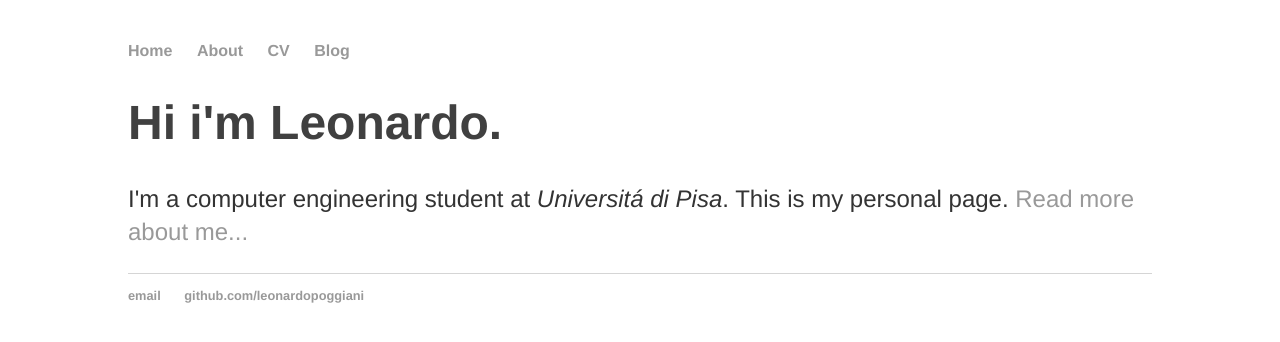
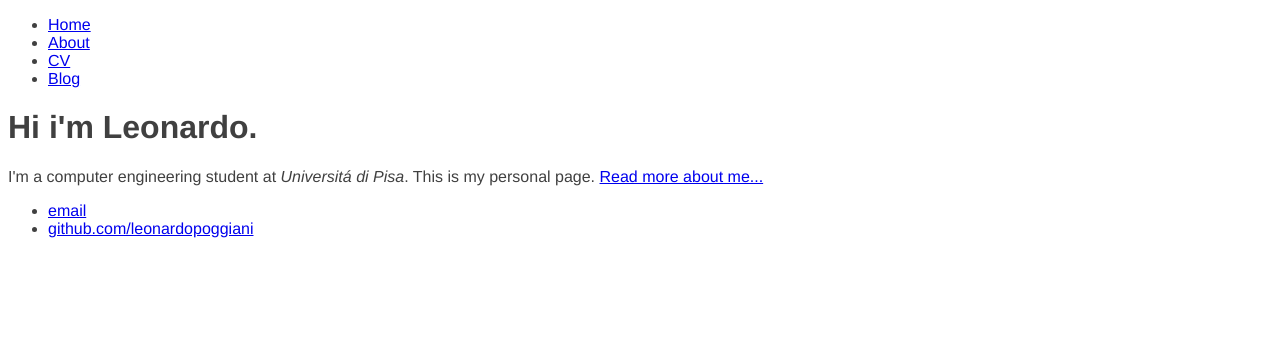
Before and after one commit to leonardopoggiani/leonardopoggiani.github.io, a Jekyll site: the page built from index.html, in a window 1280 px wide. Shown: the top 342 px of the page. Built offline with Jekyll 4.4.1, drawn with Linux system fonts in a browser that asks for light colours.

Commit message:
Update main.css

```diff
--- a/css/main.css
+++ b/css/main.css
@@ -1,83 +1,3 @@
-body {
-  margin: 40px auto;
-  width: 80%;
-}
-
-a {
-  text-decoration: none;
-  color: #999;
-}
-a:hover {
-  text-decoration: underline;
-  color: #5c67e7
-}
-
-p, ul {
-  font-size: 1.5em;
-  line-height: 1.4em;
-  color: #333;
-}
-
-h1, h2, h3, h4 { font-family: 'Helvetica', 'Arial', 'Sans-Serif'; }
-h1 { font-size: 3em;  }
-h2 { font-size: 2.7em; }
-h3 { font-size: 2.3em; }
-h4 { font-size: 1.9em; }
-
-nav ul, footer ul {
-  font-size: 1em;
-  font-family: 'Helvetica', 'Arial', 'Sans-Serif';
-  padding: 0px;
-  list-style: none;
-  font-weight: bold;
-}
-
-nav ul li, footer ul li {
-  display: inline;
-  margin-right: 20px;
-}
-
-footer {
-  border-top: 1px solid #d5d5d5;
-  font-size: .8em;
-}
-
-/* Blog */
-ul.posts {
-  font-size: 1em;
-  list-style: none;
-  align-content: center;
-}
-
-ul.posts li {
-  width: 500px;
-  height: 300px;
-  border: solid 4px;
-  border-radius: 6px;
-  box-shadow: 0 4px 8px 0 rgba(0,0,0,0.4);
-  transition: 0.3s;
-  padding: 32px 16px;
-  margin-right: 20px;
-  margin-top: 6px;
-  display: inline-block;
-  align-items: center;
-  text-align: center;
-}
-
-a.card {
-  box-shadow: 0 6px 8px 0 rgba(0,0,0,0.8);
-  cursor: pointer;
-}
-
-img {
-  width: 400px;
-  height: 280px;
-  align-items: center;
-  text-align: center;
-}
-
-/* ********************************************************** */
-
 body{
   font-family: 'Helvetica', Arial, Sans-serif;
   color: #404040;
```
